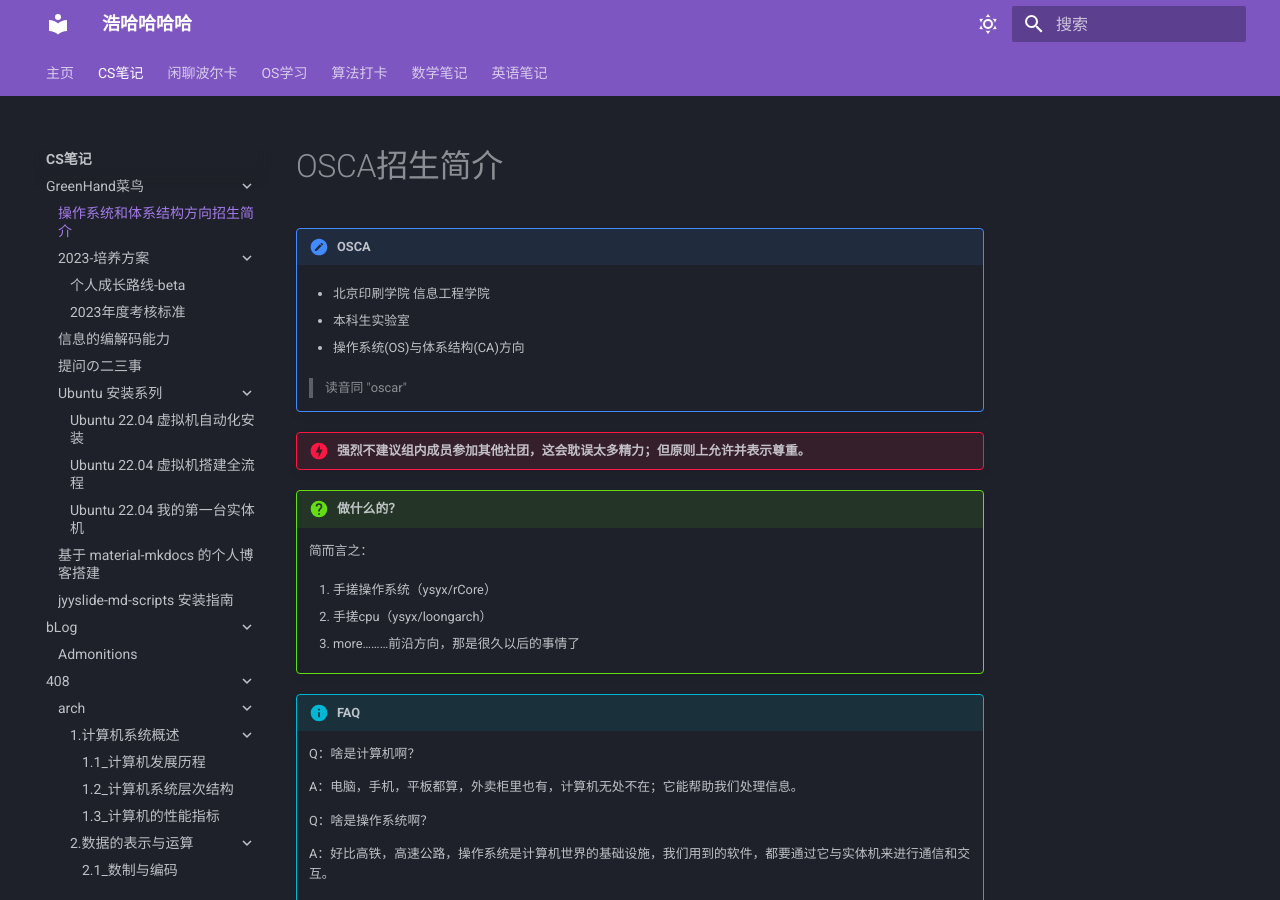
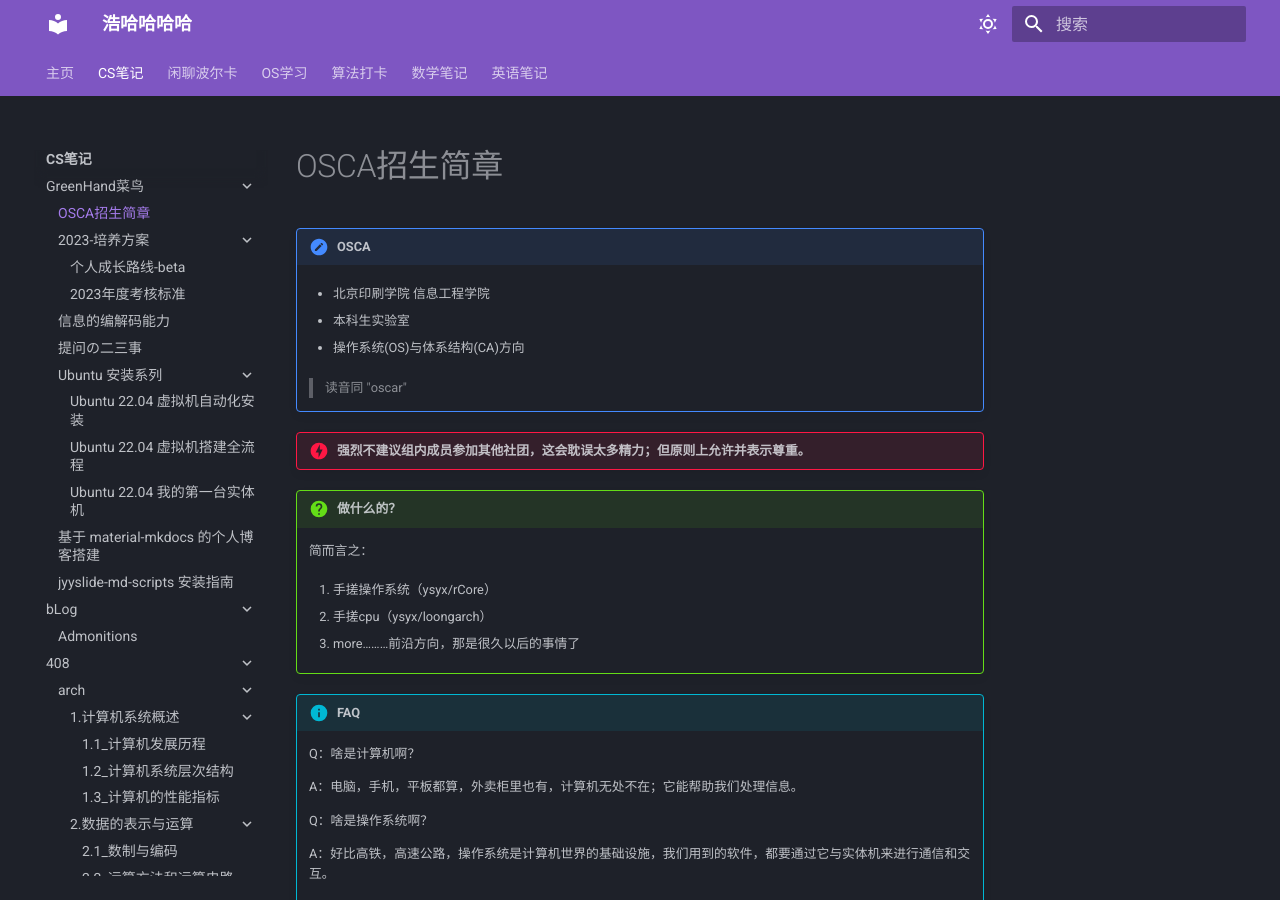
Before and after one commit to Haohahahaha/cs, an MkDocs documentation site: the page built from docs/greenhand/recruit/recruit.md, in a window 1280 px wide and 900 px high. Built offline with MkDocs 1.6.1 and Material for MkDocs 9.7.7, drawn with Linux system fonts in a browser that asks for light colours.

Commit message:
2023-12-13_07:44:23 update

```diff
--- a/docs/greenhand/recruit/recruit.md
+++ b/docs/greenhand/recruit/recruit.md
@@ -1,4 +1,4 @@
-# OSCA招生简介
+# OSCA招生简章
 
 !!! note "OSCA"
 
--- a/mkdocs.yml
+++ b/mkdocs.yml
@@ -34,7 +34,7 @@ nav:
   - CS笔记:
     - index.md
     - GreenHand菜鸟:
-      - 操作系统和体系结构方向招生简介: greenhand/recruit/recruit.md
+      - OSCA招生简章: greenhand/recruit/recruit.md
       - 2023-培养方案:
         - 个人成长路线-beta: greenhand/fertile/fertile.md
         - 2023年度考核标准: greenhand/fertile/assessment-2023.md
```
